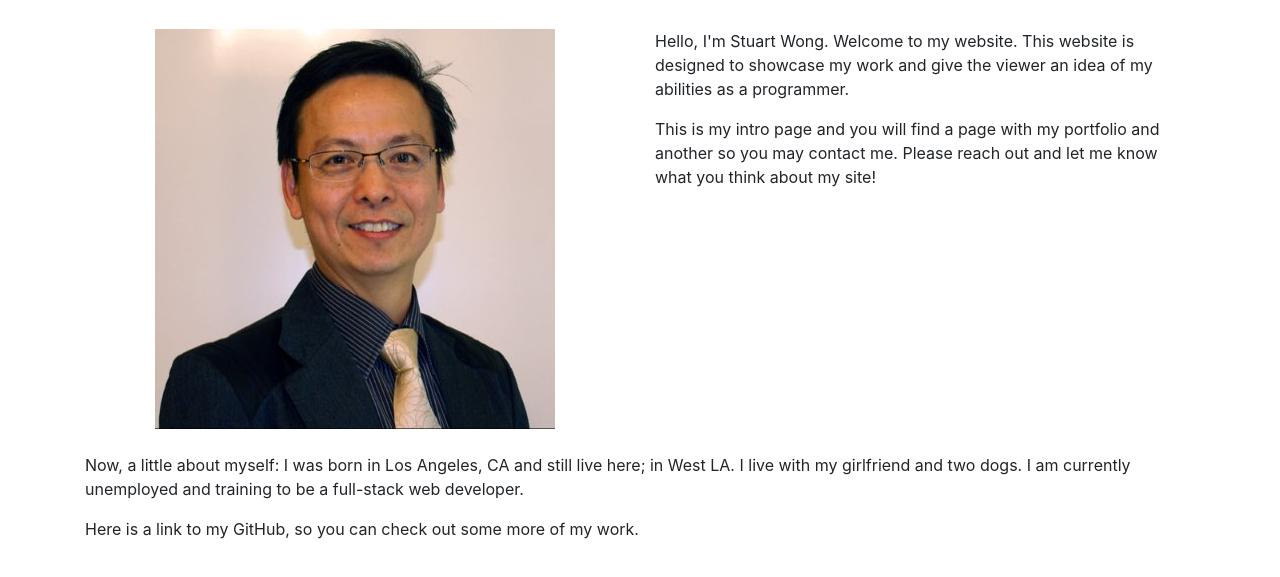
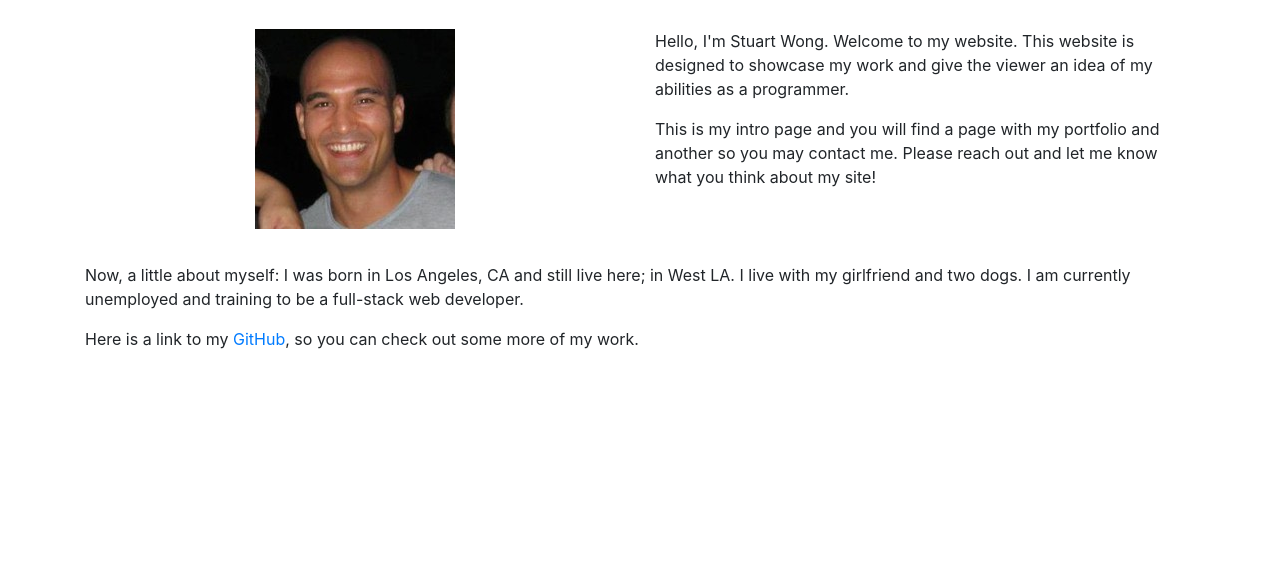
Before and after one commit to swong1200/portfolio, a plain HTML site: page index.html in a window 1280 px wide. Shown: the part 107-684 px from the top of the page. Drawn offline with nearby package versions, Linux system fonts and the light colour scheme.

Commit message:
Added link to GitHub on index

```diff
--- a/index.html
+++ b/index.html
@@ -37,8 +37,8 @@
     <br>
     <div class="container">
       <div class="row">
-        <div class="col-md-6 text-center">
-          <img src="./images/stu2.jpg" class= "img-fluid" alt="Photo of Stuart Wong">
+        <div class="col-md-6 text-center" style="margin-bottom: 10px;">
+          <img src="./images/stu.jpg" class= "img-fluid" alt="Photo of Stuart Wong">
         </div>
         <div class="col-md-6">
           <p>
@@ -58,7 +58,7 @@
             Now, a little about myself:  I was born in Los Angeles, CA and still live here; in West LA.  I live with my girlfriend and two dogs.  I am currently unemployed and training to be a full-stack web developer.
           </p>
           <p>
-           Here is a link to my GitHub, so you can check out some more of my work.
+           Here is a link to my <a href="https://github.com/swong1200">GitHub</a>, so you can check out some more of my work.
           </p>
         </div>
       </div>
```
Also changed, not shown: contact.html (+1 -0 lines), portfolio.html (+1 -0 lines).
